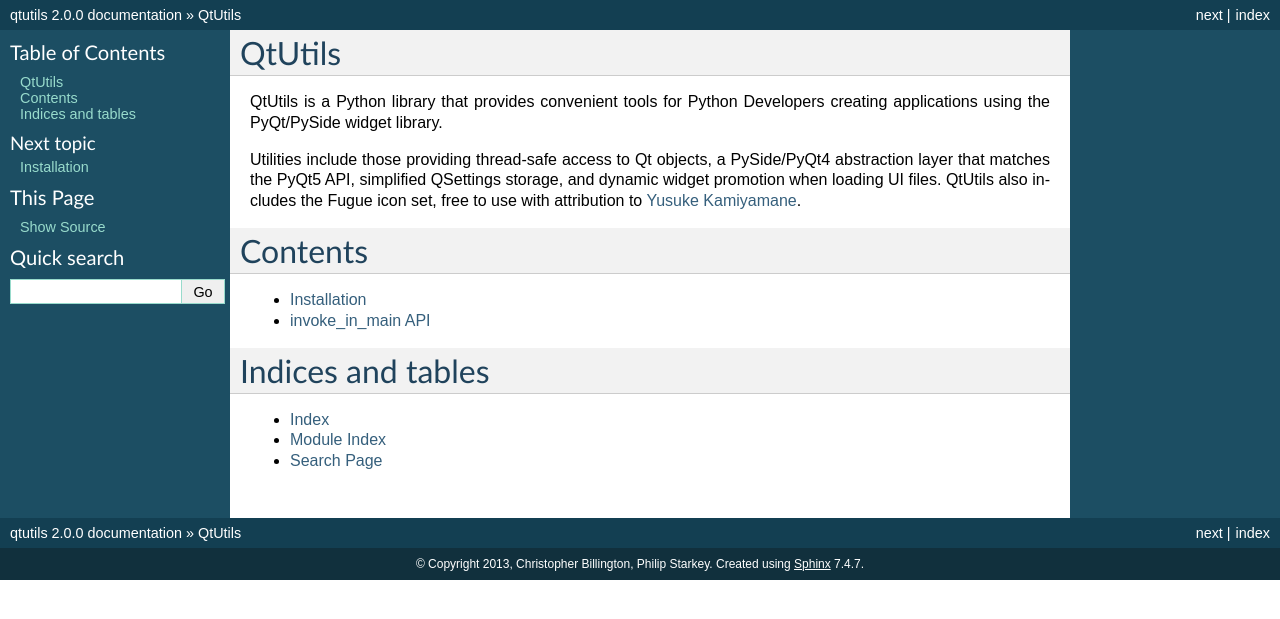
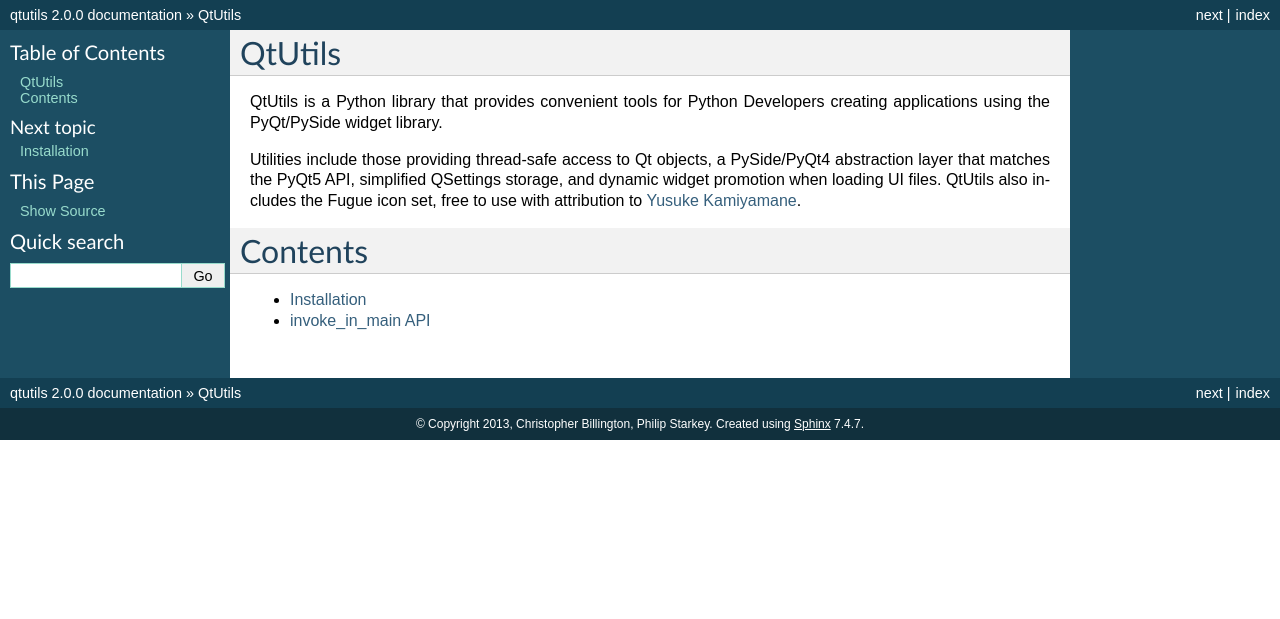
Before and after one commit to philipstarkey/qtutils, a Sphinx documentation site: the page built from docs/index.rst, in a window 1280 px wide. Shown: the top 619 px of the page. Built offline with Sphinx 7.4.7, drawn with Linux system fonts in a browser that asks for light colours; the version number is read from the project's files by our own code.

Commit message:
docs: fixed some bugs and cleaned some things up

```diff
--- a/docs/index.rst
+++ b/docs/index.rst
@@ -4,7 +4,7 @@
    contain the root `toctree` directive.
 
 QtUtils
-===================================
+=======
 QtUtils is a Python library that provides convenient tools for Python Developers creating applications using the PyQt/PySide widget library.
 
 Utilities include those providing thread-safe access to Qt objects, a PySide/PyQt4 abstraction layer that matches the PyQt5 API, simplified QSettings storage, and dynamic widget promotion when loading UI files. QtUtils also includes the Fugue icon set, free to use with attribution to `Yusuke Kamiyamane`_.
@@ -18,12 +18,3 @@
 
    install
    invoke_in_main
-
-
-
-Indices and tables
-==================
-
-* :ref:`genindex`
-* :ref:`modindex`
-* :ref:`search`
--- a/docs/install.rst
+++ b/docs/install.rst
@@ -16,9 +16,9 @@
 
     pip install qtutils
 
--------------------
+-----------------
 Upgrading qtutils
--------------------
+-----------------
 
 To upgrade to the latest version of qtutils, run::
 
--- a/docs/invoke_in_main.rst
+++ b/docs/invoke_in_main.rst
@@ -1,6 +1,6 @@
-*************
+******************
 invoke_in_main API
-*************
+******************
 
 QtUtils provides an API for  :code:`import qtutils`
 
```
